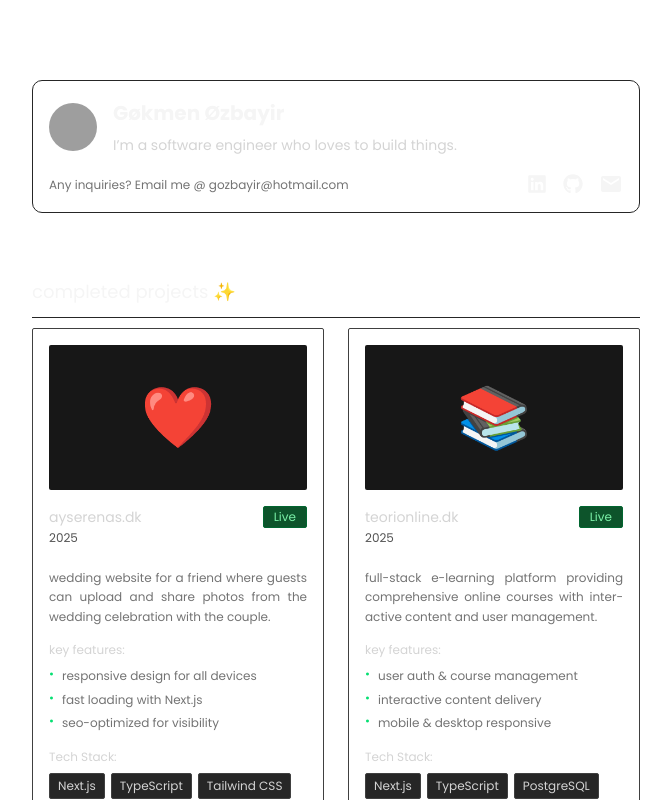
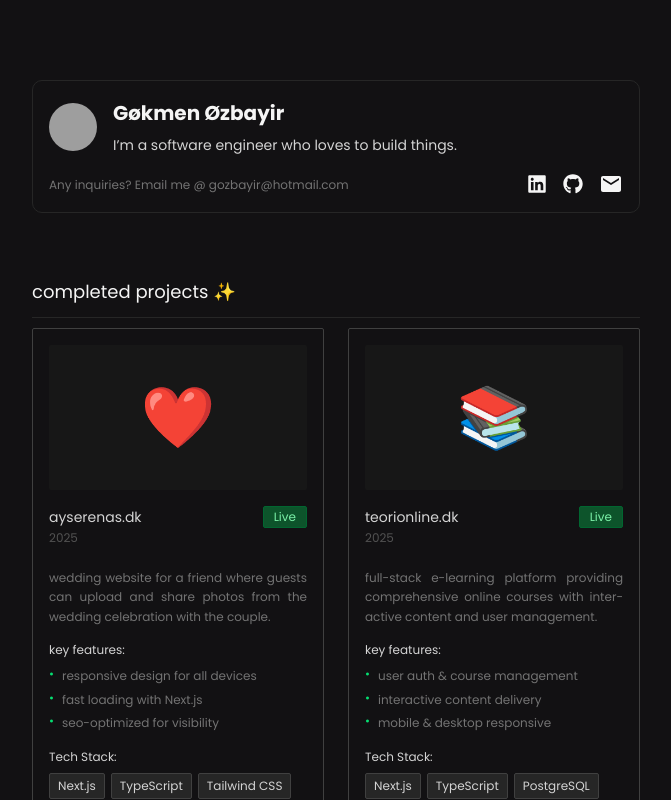
Before and after one commit to gokm8/portfolio-v2, a Next.js app: page / in a window 1280 px wide. Shown: the top 800 px of the page, without its empty margins (304-975 px from the left). Built offline with nearby package versions, Linux system fonts and the light colour scheme; grey boxes are pictures that could not be loaded.

Commit message:
using the new design system layout and dark mode

```diff
--- a/app/layout.tsx
+++ b/app/layout.tsx
@@ -1,6 +1,6 @@
 import type { Metadata } from 'next'
 import './globals.css'
-import { Layout } from 'components/craft'
+import { Layout } from 'components/ds'
 import { Toaster } from 'components/ui/toaster'
 // find the font at https://fonts.google.com/specimen/Poppins
 import { Poppins } from 'next/font/google'
@@ -20,11 +20,9 @@ export const metadata: Metadata = {
 
 export default function RootLayout({
   children
-}: Readonly<{
-  children: React.ReactNode
-}>) {
+}: Readonly<{ children: React.ReactNode }>) {
   return (
-    <Layout>
+    <Layout className='dark'>
       <body className={`${poppins.variable}`}>
         {children}
         <Toaster />
```
